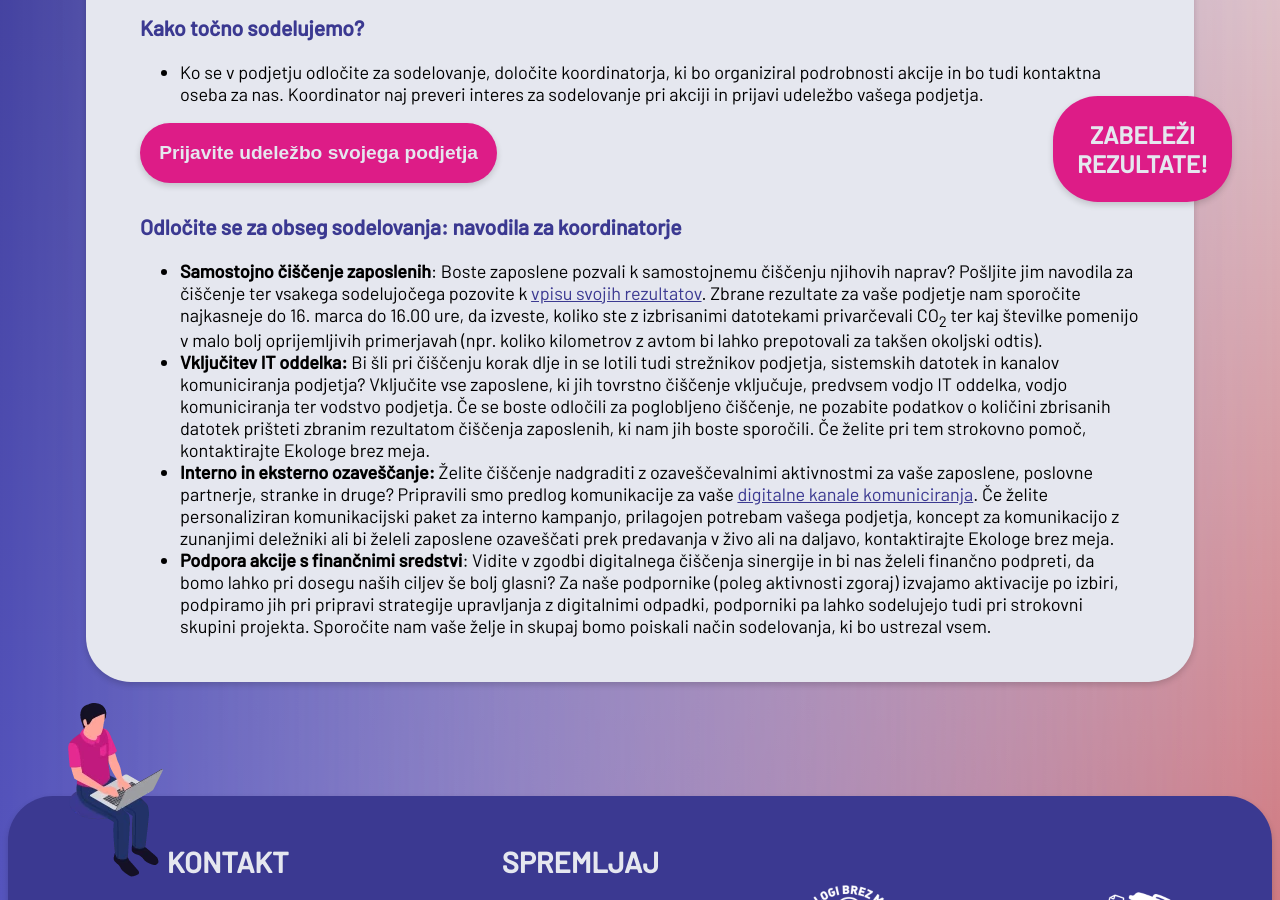
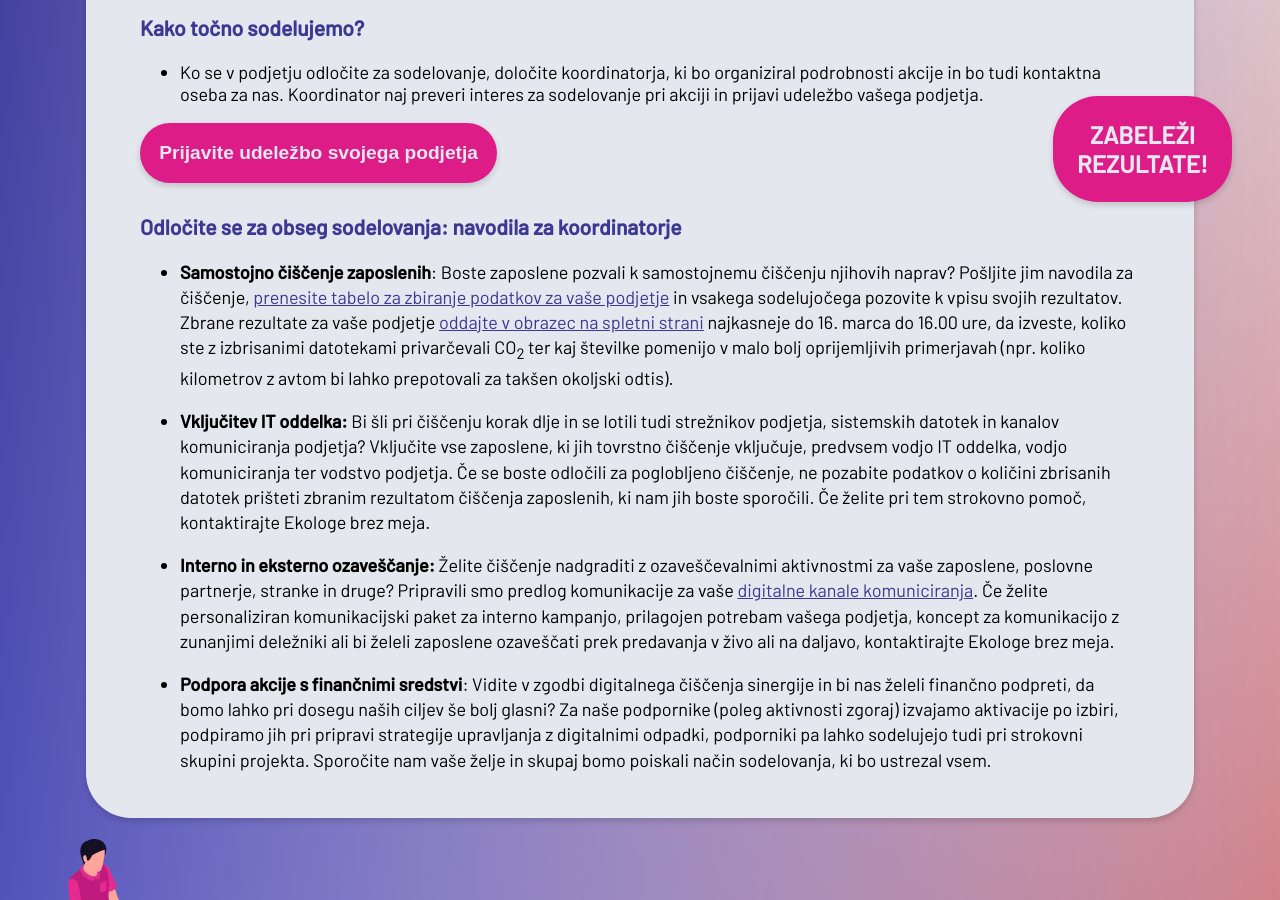
Before and after one commit to ewba/dcd-si, a Jekyll site: the page built from podjetje.md, in a window 1280 px wide and 900 px high, scrolled down 502 px. Built offline with Jekyll 4.4.1, drawn with Linux system fonts in a browser that asks for light colours.

Commit message:
Update podjetje.md

```diff
--- a/podjetje.md
+++ b/podjetje.md
@@ -14,7 +14,10 @@ Ker je to enostaven ukrep, s katerim lahko okrepite svoja trajnostna prizadevanj
 </button>
 
 ### Odločite se za obseg sodelovanja: navodila za koordinatorje
-- **Samostojno čiščenje zaposlenih**: Boste zaposlene pozvali k samostojnemu čiščenju njihovih naprav? Pošljite jim navodila za čiščenje ter vsakega sodelujočega pozovite k [vpisu svojih rezultatov](https://docs.google.com/spreadsheets/d/1QiAlI4AaGp24_rOKqpIe1AJVLWCjUqn0M_M3Ng7uquY/edit#gid=0). Zbrane rezultate za vaše podjetje nam sporočite najkasneje do 16. marca do 16.00 ure, da izveste, koliko ste z izbrisanimi  datotekami privarčevali  CO<sub>2</sub> ter kaj številke pomenijo v malo bolj oprijemljivih primerjavah (npr. koliko kilometrov z avtom bi lahko prepotovali za takšen okoljski odtis).
+- **Samostojno čiščenje zaposlenih**: Boste zaposlene pozvali k samostojnemu čiščenju njihovih naprav? Pošljite jim navodila za čiščenje, [prenesite tabelo za zbiranje podatkov za vaše podjetje](https://docs.google.com/spreadsheets/d/1QiAlI4AaGp24_rOKqpIe1AJVLWCjUqn0M_M3Ng7uquY/edit#gid=0) in vsakega sodelujočega pozovite k vpisu svojih rezultatov. Zbrane rezultate za vaše podjetje [oddajte v obrazec na spletni strani](digital.ocistimo.si{{ site.submitURL }}) najkasneje do 16. marca do 16.00 ure, da izveste, koliko ste z izbrisanimi  datotekami privarčevali  CO<sub>2</sub> ter kaj številke pomenijo v malo bolj oprijemljivih primerjavah (npr. koliko kilometrov z avtom bi lahko prepotovali za takšen okoljski odtis).
+
 - **Vključitev IT oddelka:** Bi šli pri čiščenju korak dlje in se lotili tudi strežnikov podjetja, sistemskih datotek in kanalov komuniciranja podjetja? Vključite vse zaposlene, ki jih tovrstno čiščenje vključuje, predvsem vodjo IT oddelka, vodjo komuniciranja ter vodstvo podjetja. Če se boste odločili za poglobljeno čiščenje, ne pozabite podatkov o količini zbrisanih datotek prišteti zbranim rezultatom čiščenja zaposlenih, ki nam jih boste sporočili. Če želite pri tem strokovno pomoč, kontaktirajte Ekologe brez meja.
+
 - **Interno in eksterno ozaveščanje:** Želite čiščenje nadgraditi z ozaveščevalnimi aktivnostmi za vaše zaposlene, poslovne partnerje, stranke in druge? Pripravili smo predlog komunikacije za vaše [digitalne kanale komuniciranja](https://docs.google.com/spreadsheets/d/1v25yggszoY1FQ26QoC93yvLMM5yup816TiR9873DRhE/edit). Če želite personaliziran komunikacijski paket za interno kampanjo, prilagojen potrebam vašega podjetja, koncept za komunikacijo z zunanjimi deležniki ali bi želeli zaposlene ozaveščati prek predavanja v živo ali na daljavo, kontaktirajte Ekologe brez meja.
+
 - **Podpora akcije s finančnimi sredstvi**: Vidite v zgodbi digitalnega čiščenja sinergije in bi nas želeli finančno podpreti, da bomo lahko pri dosegu naših ciljev še bolj glasni? Za naše podpornike (poleg aktivnosti zgoraj) izvajamo aktivacije po izbiri, podpiramo jih pri pripravi strategije upravljanja z digitalnimi odpadki, podporniki pa lahko sodelujejo tudi pri strokovni skupini projekta. Sporočite nam vaše želje in skupaj bomo poiskali način sodelovanja, ki bo ustrezal vsem.
```
